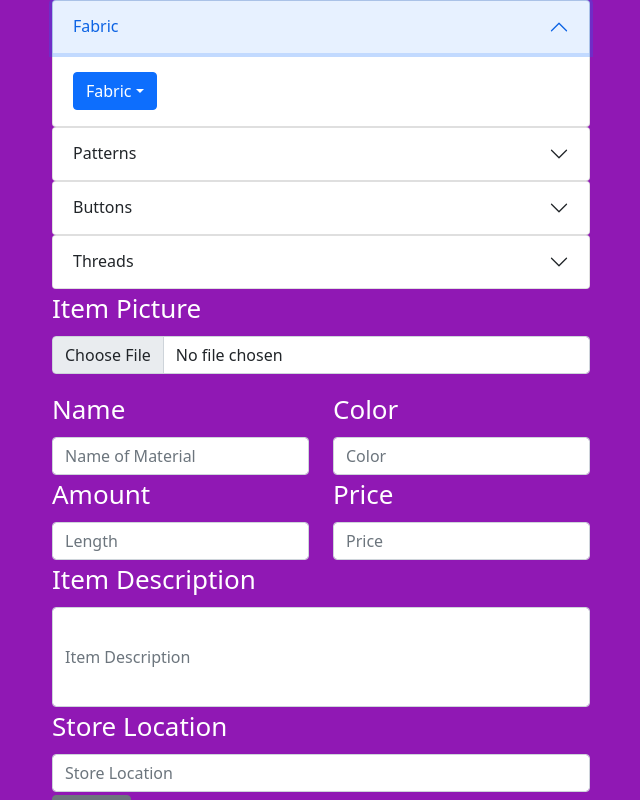
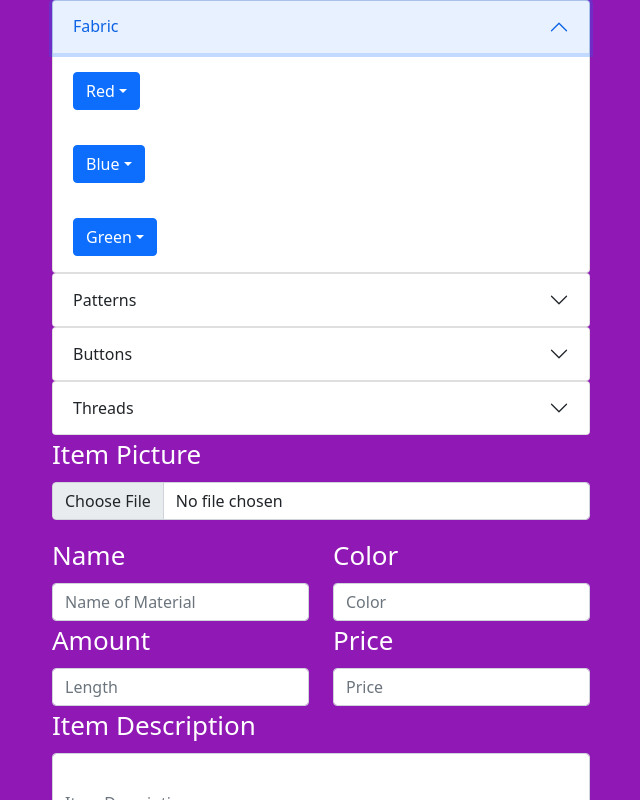
Before and after one commit to Valderhide/inventory, a React (Create React App) app: page / in a window 1280 px wide. Both pictures are taken after a click on the button "Fabric". Shown: the top 800 px of the page, without its empty margins (319-959 px from the left). Built offline with nearby package versions, Linux system fonts and the light colour scheme.

Commit message:
Functioning subCategories within mainCategories

```diff
--- a/src/ItemForm.js
+++ b/src/ItemForm.js
@@ -19,24 +19,26 @@ import categories from'./categories.json';
 //   ]
 // },
 
-function Category({ title, subCategories }) {
+function Category({ title, subCategories, items }) {
   return (
     <Col>
       <Accordion>
         <Accordion.Item eventKey="0">
           <Accordion.Header>{title}</Accordion.Header>
+          {subCategories.map(subCategory => (
           <Accordion.Body>
             <DropdownButton
               as={ButtonGroup}
-              key={title}
+              key={subCategory}
               variant="primary"
-              title={title}
+              title={subCategory}
             >
               {subCategories.map(subCategory => (
                 <Dropdown.Item key={subCategory}>{subCategory}</Dropdown.Item>
               ))}
             </DropdownButton>
           </Accordion.Body>
+          ))}
         </Accordion.Item>
       </Accordion>
     </Col>
```
